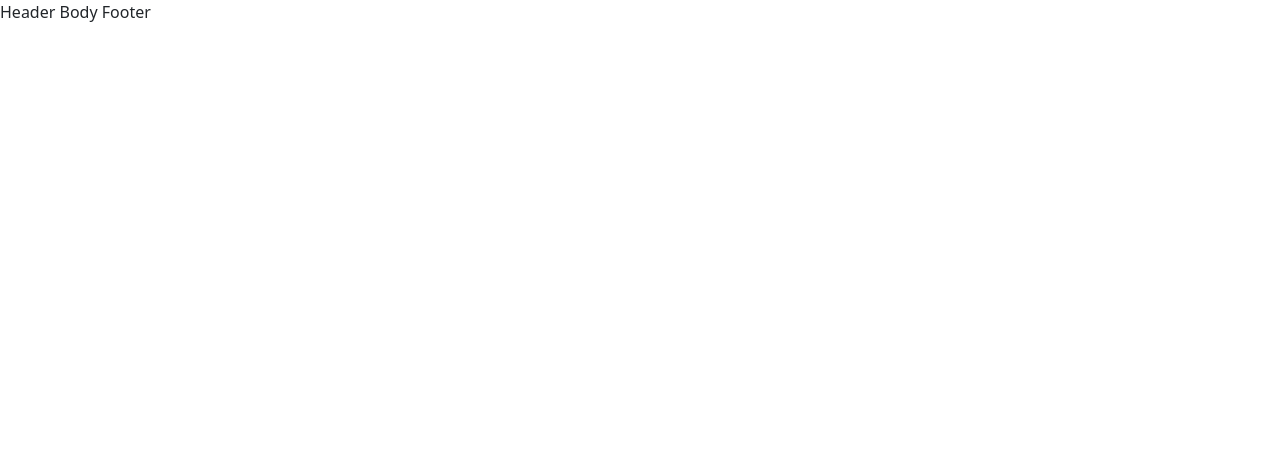
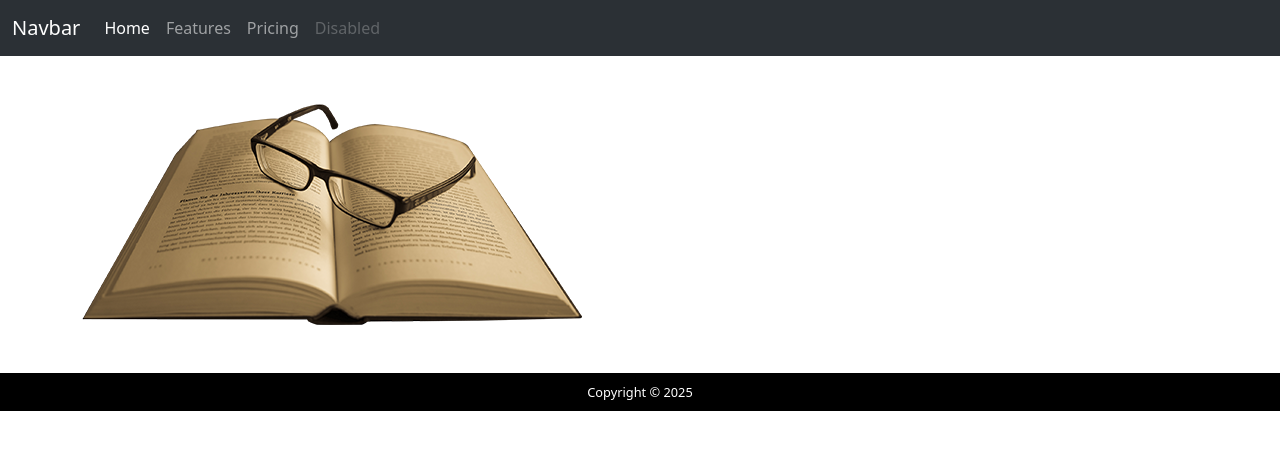
Before and after one commit to kons77/fav-books-vue-go, a Vue app in the folder vue-app1/: page / in a window 1280 px wide. Shown: the top 450 px of the page. Built offline with nearby package versions, Linux system fonts and the light colour scheme.

Commit message:
add content to header, body, footer components

```diff
--- a/vue-app1/src/App.vue
+++ b/vue-app1/src/App.vue
@@ -16,7 +16,7 @@
       Header,
       Body,
       Footer,
-    }
+    },
   }
 </script>
 
--- a/vue-app1/src/components/Body.vue
+++ b/vue-app1/src/components/Body.vue
@@ -1,3 +1,9 @@
 <template>
-    Body
+    <div class="container">
+        <div class="row">
+            <div class="col">
+                <img src="./../assets/book-and-glasses.png" alt="Books and glasses" class="img-fluid mt-5">
+            </div>
+        </div>
+    </div>
 </template>
--- a/vue-app1/src/components/Footer.vue
+++ b/vue-app1/src/components/Footer.vue
@@ -1,3 +1,14 @@
 <template>
-    Footer
+    <footer class="d-flex align-items-center justify-content-center mt-5">
+        Copyright &copy; {{ new Date().getFullYear() }}
+    </footer>
 </template>
+
+<style scoped>
+footer {
+    background: black;
+    color: white;
+    min-height: 3em;
+    font-size: 0.8em;
+}
+</style> sc
--- a/vue-app1/src/components/Header.vue
+++ b/vue-app1/src/components/Header.vue
@@ -1,3 +1,26 @@
 <template>
-    Header
+<nav class="navbar navbar-expand-lg bg-body-tertiary " data-bs-theme="dark">
+  <div class="container-fluid">
+    <a class="navbar-brand" href="#">Navbar</a>
+    <button class="navbar-toggler" type="button" data-bs-toggle="collapse" data-bs-target="#navbarNav" aria-controls="navbarNav" aria-expanded="false" aria-label="Toggle navigation">
+      <span class="navbar-toggler-icon"></span>
+    </button>
+    <div class="collapse navbar-collapse" id="navbarNav">
+      <ul class="navbar-nav">
+        <li class="nav-item">
+          <a class="nav-link active" aria-current="page" href="#">Home</a>
+        </li>
+        <li class="nav-item">
+          <a class="nav-link" href="#">Features</a>
+        </li>
+        <li class="nav-item">
+          <a class="nav-link" href="#">Pricing</a>
+        </li>
+        <li class="nav-item">
+          <a class="nav-link disabled" aria-disabled="true">Disabled</a>
+        </li>
+      </ul>
+    </div>
+  </div>
+</nav>
 </template>
```
Also changed, not shown: vue-app1/src/assets/book-and-glasses.png (added).
